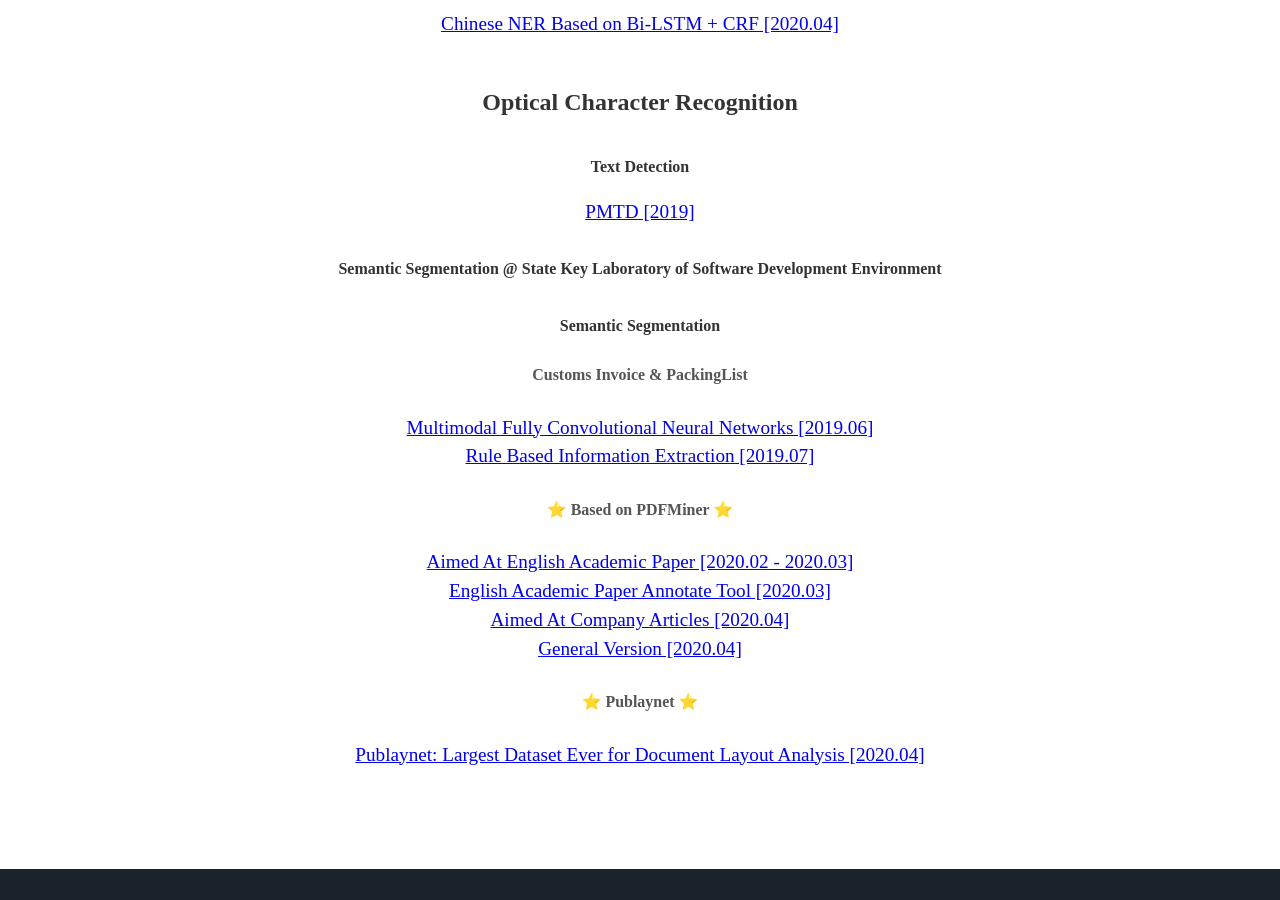
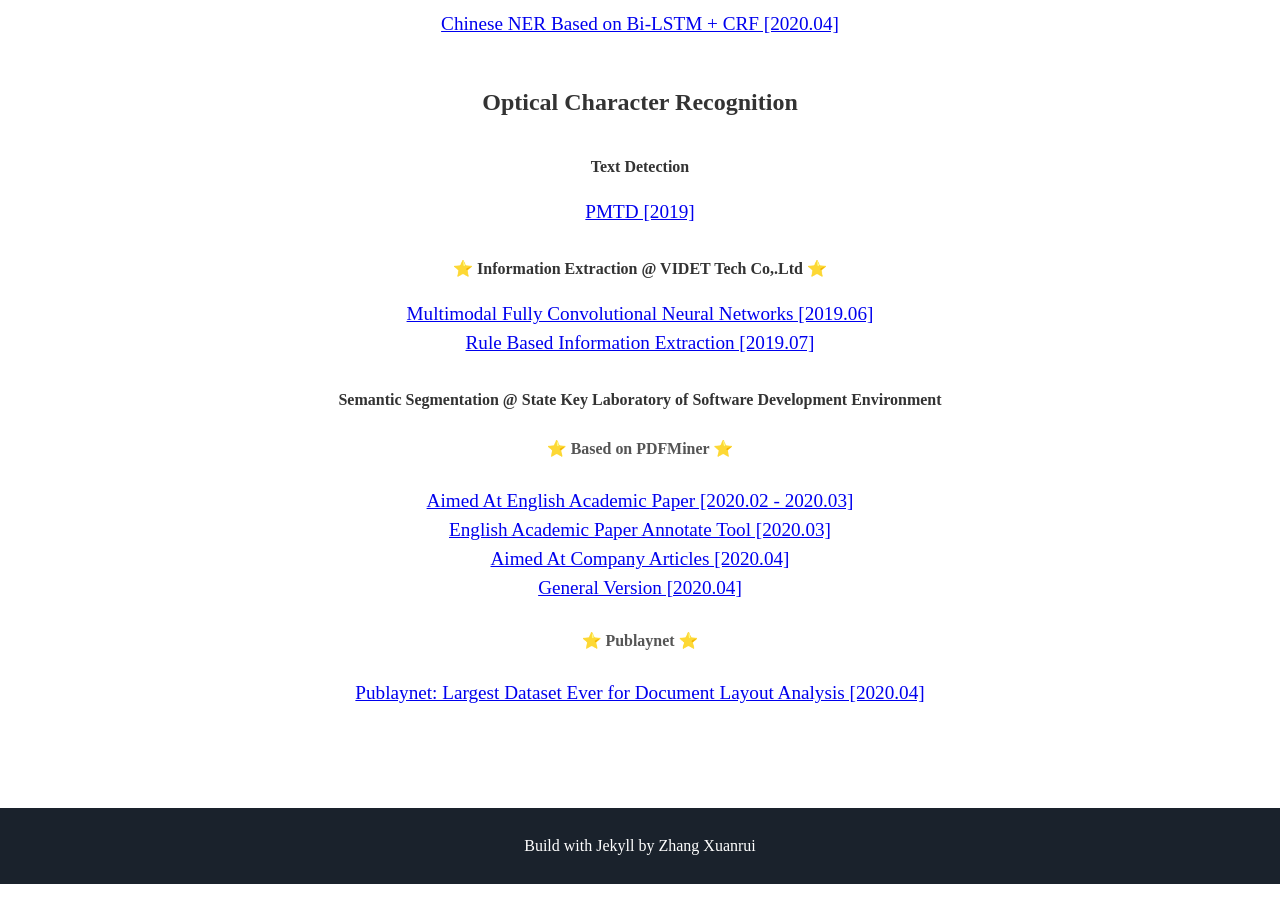
Before and after one commit to Noba1anc3/Noba1anc3.github.io, a Jekyll site: the page built from index.html, in a window 1280 px wide and 900 px high, scrolled down 5334 px. Built offline with Jekyll 4.4.1, drawn with Linux system fonts in a browser that asks for light colours; some web fonts are replaced.

Commit message:
Update about.html

```diff
--- a/_includes/about.html
+++ b/_includes/about.html
@@ -107,14 +107,13 @@
   <h4>Text Detection</h4>
   <a target="_blank" href="https://github.com/Noba1anc3/PMTD">PMTD [2019]</a>
 
-  <h4>Semantic Segmentation @ State Key Laboratory of Software Development Environment</h4>
+  <h4>⭐ Information Extraction @ VIDET Tech Co,.Ltd ⭐</h4>
 
-  <h4>Semantic Segmentation</h4>
-
-  <h5>Customs Invoice & PackingList</h5>
   <a target="_blank" href="https://github.com/Noba1anc3/MFCN">Multimodal Fully Convolutional Neural Networks [2019.06]</a>
   <br>
   <a target="_blank" href="https://github.com/Noba1anc3/Rule_Based_Information_Extraction">Rule Based Information Extraction [2019.07]</a>
+
+  <h4>Semantic Segmentation @ State Key Laboratory of Software Development Environment</h4>
 
   <h5>⭐ Based on PDFMiner ⭐</h5>
   <a target="_blank" href="https://github.com/Noba1anc3/Academic-Paper-PDF-SemSeg">Aimed At English Academic Paper [2020.02 - 2020.03]</a>
```
